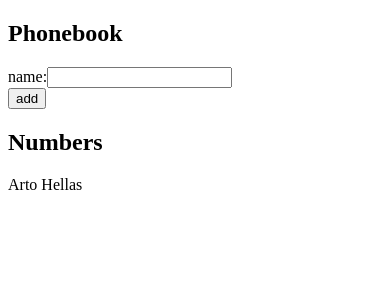
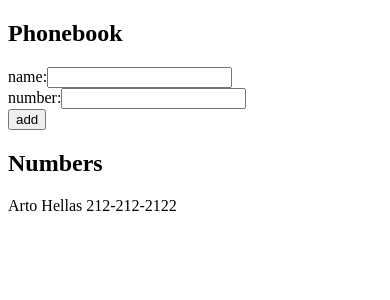
Before and after one commit to 1Maria/the-phonebook, a React (Create React App) app: page / in a window 390 px wide. Shown: the top 300 px of the page. Built offline with nearby package versions, Linux system fonts and the light colour scheme.

Commit message:
Allow users to add phone numbers to the phone book by adding another input element and an event handler

```diff
--- a/src/App.js
+++ b/src/App.js
@@ -2,27 +2,30 @@ import React, { useState } from 'react';
 
 const App = () => {
   const [persons, setPersons] = useState([
-    { name: 'Arto Hellas'}//, {name: 'Minnie Mouse'}
+    { name: 'Arto Hellas', number: '212-212-2122'}
   ]);
   const [newName, setNewName] = useState('');
+  const [newNumber, setNewNumber] = useState('');
 
   const peopleList = persons.map((person) =>
     <div key={person.name}>
-      {person.name}
+      {person.name} {person.number}
     </div>
   );
 
-  const addName = (event) => {
+  const addContact = (event) => {
     event.preventDefault();
-    const nameObject = {
-      name: newName
+    const contactObject = {
+      name: newName,
+      number: newNumber,
     }
 
-    if (!(persons.find(person => person.name === nameObject.name))) {
-      setPersons(persons.concat(nameObject));
+    if (!(persons.find(person => person.name === contactObject.name))) {
+      setPersons(persons.concat(contactObject));
       setNewName('');
+      setNewNumber('');
     } else {
-      return alert(`${nameObject.name} is already added to phonebook`);
+      return alert(`${contactObject.name} is already added to phonebook`);
     }
   }
 
@@ -31,15 +34,27 @@ const App = () => {
     setNewName(event.target.value)
   }
 
+  const handleNumberChange = (event) => {
+    console.log(event.target.value);
+    setNewNumber(event.target.value);
+  }
+
   return (
     <div>
       <h2>Phonebook</h2>
-      <form onSubmit={addName}>
+      <form onSubmit={addContact}>
         <div>
           name:
             <input
               value={newName}
               onChange={handleNameChange}
+            />
+        </div>
+        <div>
+          number:
+            <input
+              value={newNumber}
+              onChange={handleNumberChange}
             />
         </div>
         <div>
```
